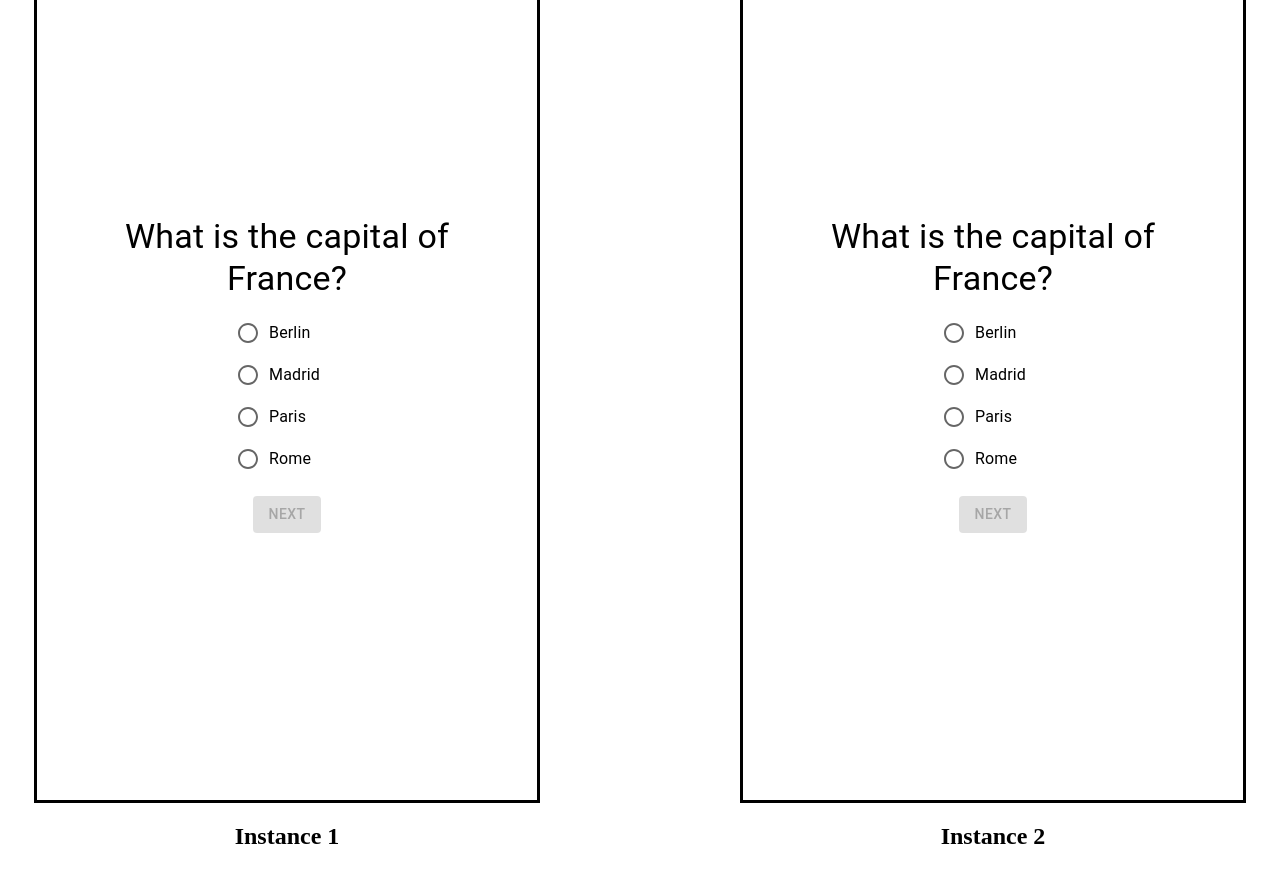
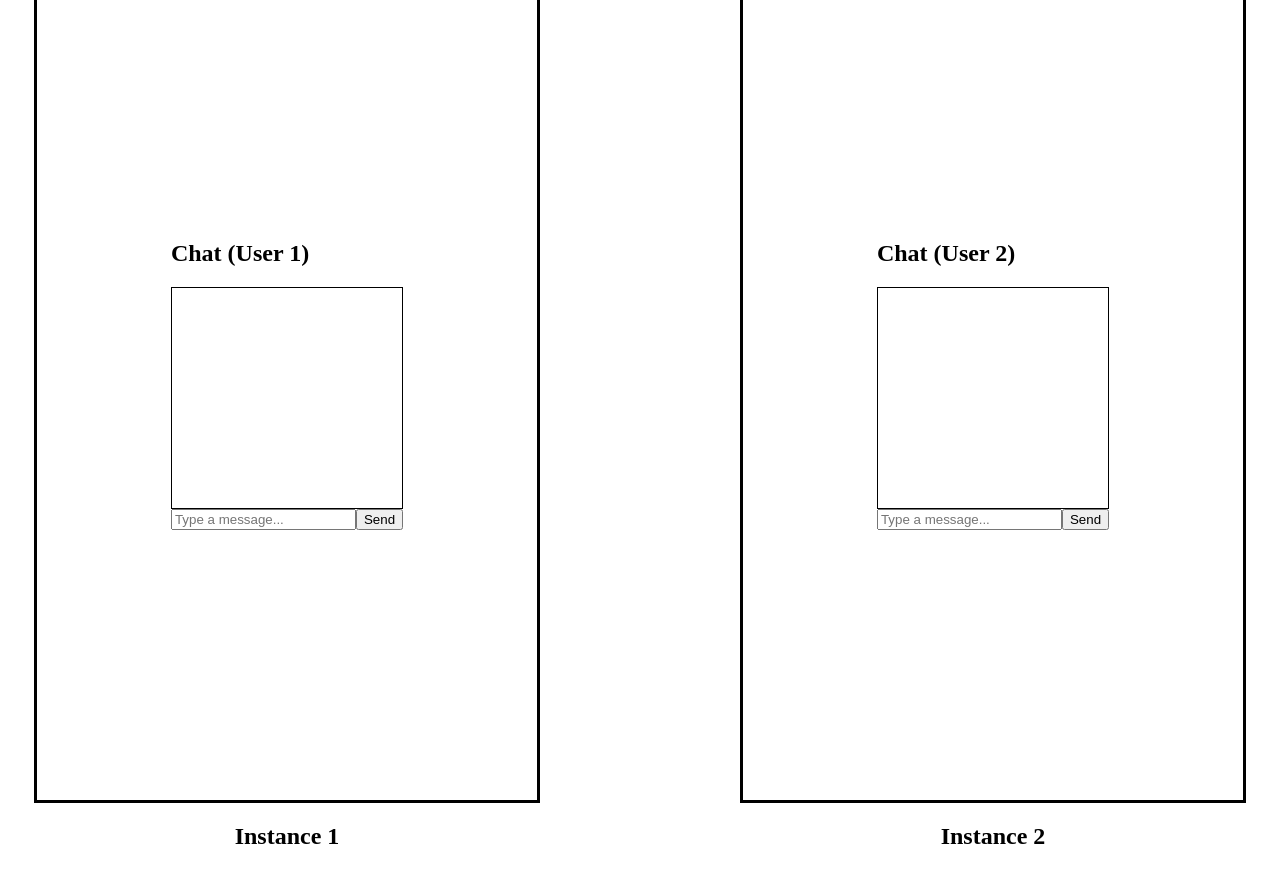
Before and after one commit to hk221/message_plugin, a React app: page / in a window 1280 px wide. Built offline with nearby package versions, Linux system fonts and the light colour scheme.

Commit message:
basic message

```diff
--- a/src/Plugin.js
+++ b/src/Plugin.js
@@ -1,27 +1,58 @@
-import React from 'react';
-import { BrowserRouter as Router, Routes, Route } from "react-router-dom";
-import Quiz from "./components/quiz"; // Quiz component
-// export default function Plugin() {
-//   return (
-//     <div>
-//       <AppBar />
-//       {/* <h1>To do List</h1> */}
-//       <List />
-//     </div>
-//   );
-// }
+import React, { useState, useEffect } from "react";
 
-export default function Plugin() {
+/**
+ * @param {PluginProps} props
+ */
+export default function Plugin(props) {
+  const [input, setInput] = useState("");
+  const [messages, setMessages] = useState([]);
+
+  // Update messages when history changes
+  useEffect(() => {
+    setMessages(props.getDataHistory());
+  }, [props.getDataHistory]); // Depend on history to trigger updates
+
+  // Send message
+  const handleSend = () => {
+    if (!input) return;
+
+    const newMessage = {
+      sender: props.getSender(),
+      message: input,
+      messageID: Date.now().toString(),
+    };
+
+    props.sendCreateMessage(newMessage, true); // Persist message
+    setInput(""); // Clear input
+  };
+
   return (
-
-    <Router>
-      <Routes>
-
-        {/* Main List */}
-        <Route path="/" element={<Quiz />} />
-        {/* Quiz */}
-        {/* <Route path="/quiz" element={<Quiz onFinish={(score) => alert(`You scored ${score}!`)} />} /> */}
-      </Routes>
-    </Router>
+    <div>
+      <h2>Chat (User {props.getUser()})</h2>
+      <div
+        style={{
+          border: "1px solid black",
+          padding: "10px",
+          height: "200px",
+          overflowY: "scroll",
+        }}
+      >
+        {messages.map((msg, index) => (
+          <div key={index}>
+            <strong>{msg.sender}:</strong>{" "}
+            {typeof msg.message === "object"
+              ? JSON.stringify(msg.message)
+              : msg.message}
+          </div>
+        ))}
+      </div>
+      <input
+        type="text"
+        value={input}
+        onChange={(e) => setInput(e.target.value)}
+        placeholder="Type a message..."
+      />
+      <button onClick={handleSend}>Send</button>
+    </div>
   );
 }
--- a/src/components/quiz.js
+++ b/src/components/quiz.js
@@ -1,82 +1,55 @@
-import React, { useState } from "react";
-import { Box, Button, Typography, Radio, RadioGroup, FormControlLabel, Dialog, DialogTitle, DialogContent, DialogActions } from "@mui/material";
-import { useNavigate } from "react-router-dom";
+import React, { useState, useEffect } from "react";
 
-const questions = [
-  {
-    question: "What is the capital of France?",
-    options: ["Berlin", "Madrid", "Paris", "Rome"],
-    answer: "Paris",
-  },
-  {
-    question: "What is 2 + 2?",
-    options: ["3", "4", "5", "6"],
-    answer: "4",
-  },
-  {
-    question: "What is the square root of 16?",
-    options: ["2", "3", "4", "5"],
-    answer: "4",
-  },
-];
+/**
+ * @param {PluginProps} props
+ */
+export default function Message(props) {
+  const [input, setInput] = useState("");
+  const [messages, setMessages] = useState([]);
 
-export default function Quiz() {
-  const [currentQuestionIndex, setCurrentQuestionIndex] = useState(0);
-  const [selectedOption, setSelectedOption] = useState("");
-  const [score, setScore] = useState(0);
-  const [showResult, setShowResult] = useState(false);
-  const navigate = useNavigate();
+  // Fetch messages on component mount
+  useEffect(() => {
+    handleReceive();
+  }, []);
 
-  const currentQuestion = questions[currentQuestionIndex];
+  // Send message
+  const handleSend = () => {
+    if (!input) return;
+    const newMessage = { text: input };
 
-  const handleOptionChange = (event) => {
-    setSelectedOption(event.target.value);
+    props.sendCreateMessage(newMessage, true); // Persist message
+    setMessages((prev) => [
+      ...prev,
+      { Sender: props.getSender(), Message: newMessage, MessageID: Date.now().toString(), toggle: true },
+    ]);
+    setInput(""); // Clear input after sending
   };
 
-  const handleNext = () => {
-    if (selectedOption === currentQuestion.answer) {
-      setScore(score + 1);
-    }
-    setSelectedOption("");
-    if (currentQuestionIndex < questions.length - 1) {
-      setCurrentQuestionIndex(currentQuestionIndex + 1);
-    } else {
-      setShowResult(true);
+  // Receive messages
+  const handleReceive = () => {
+    const history = props.getDataHistory(); // Assume this returns an array of PluginMessage objects
+    if (history) {
+      setMessages(history);
     }
   };
 
-  const handleClose = () => {
-    setShowResult(false);
-    navigate("/");
-  };
-
   return (
-    <Box sx={{ display: "flex", flexDirection: "column", justifyContent: "center", alignItems: "center", padding: 4, textAlign: "center" }}>
-      {!showResult ? (
-        <>
-          <Typography variant="h4" gutterBottom>
-            {currentQuestion.question}
-          </Typography>
-          <RadioGroup value={selectedOption} onChange={handleOptionChange} sx={{ marginBottom: 2 }}>
-            {currentQuestion.options.map((option, index) => (
-              <FormControlLabel key={index} value={option} control={<Radio />} label={option} />
-            ))}
-          </RadioGroup>
-          <Button variant="contained" color="primary" onClick={handleNext} disabled={!selectedOption}>
-            {currentQuestionIndex < questions.length - 1 ? "Next" : "Finish"}
-          </Button>
-        </>
-      ) : (
-        <Dialog open={showResult} onClose={handleClose}>
-          <DialogTitle>Quiz Completed</DialogTitle>
-          <DialogContent>
-            <Typography>Your score: {score} / {questions.length}</Typography>
-          </DialogContent>
-          <DialogActions>
-            <Button onClick={handleClose} color="primary" variant="contained">OK</Button>
-          </DialogActions>
-        </Dialog>
-      )}
-    </Box>
+    <div>
+      <h2>Chat</h2>
+      <div style={{ border: "1px solid black", padding: "10px", height: "200px", overflowY: "scroll" }}>
+        {messages.map((msg, index) => (
+          <div key={index}>
+            <strong>{msg.Sender}:</strong> {JSON.stringify(msg.Message)}
+          </div>
+        ))}
+      </div>
+      <input
+        type="text"
+        value={input}
+        onChange={(e) => setInput(e.target.value)}
+        placeholder="Type a message..."
+      />
+      <button onClick={handleSend}>Send</button>
+    </div>
   );
 }
--- a/types.d.ts
+++ b/types.d.ts
@@ -8,12 +8,12 @@ type PluginMessage = {
 type Primitive = string | number | boolean | bigint | symbol | null;
 
 declare type PluginProps = {
-  getData:  () => PluginMessage;
-  getDataHistory: () => PluginMessage[];
+  getData:  () => any;
+  getDataHistory: () => any[];
   getSender: () => string;
   getUser: () => string;
   isMe: () => boolean;
-  sendCreateMessage: (data: object | Primitive) => void;
+  sendCreateMessage: (data: object | Primitive, persist: boolean) => void;
   sendUpdateMessage: (data: object | Primitive) => void;
   sendDeleteMessage: (data: object | Primitive) => void;
 };
```
